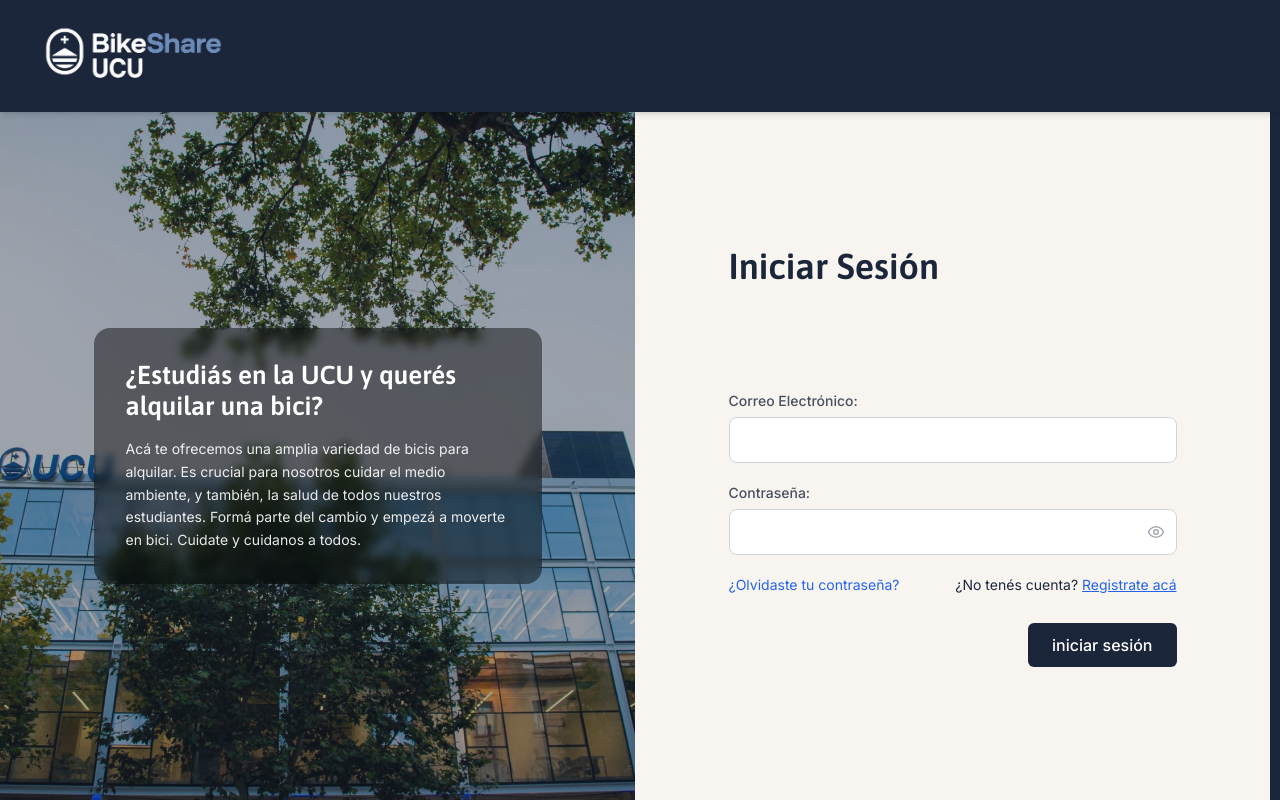
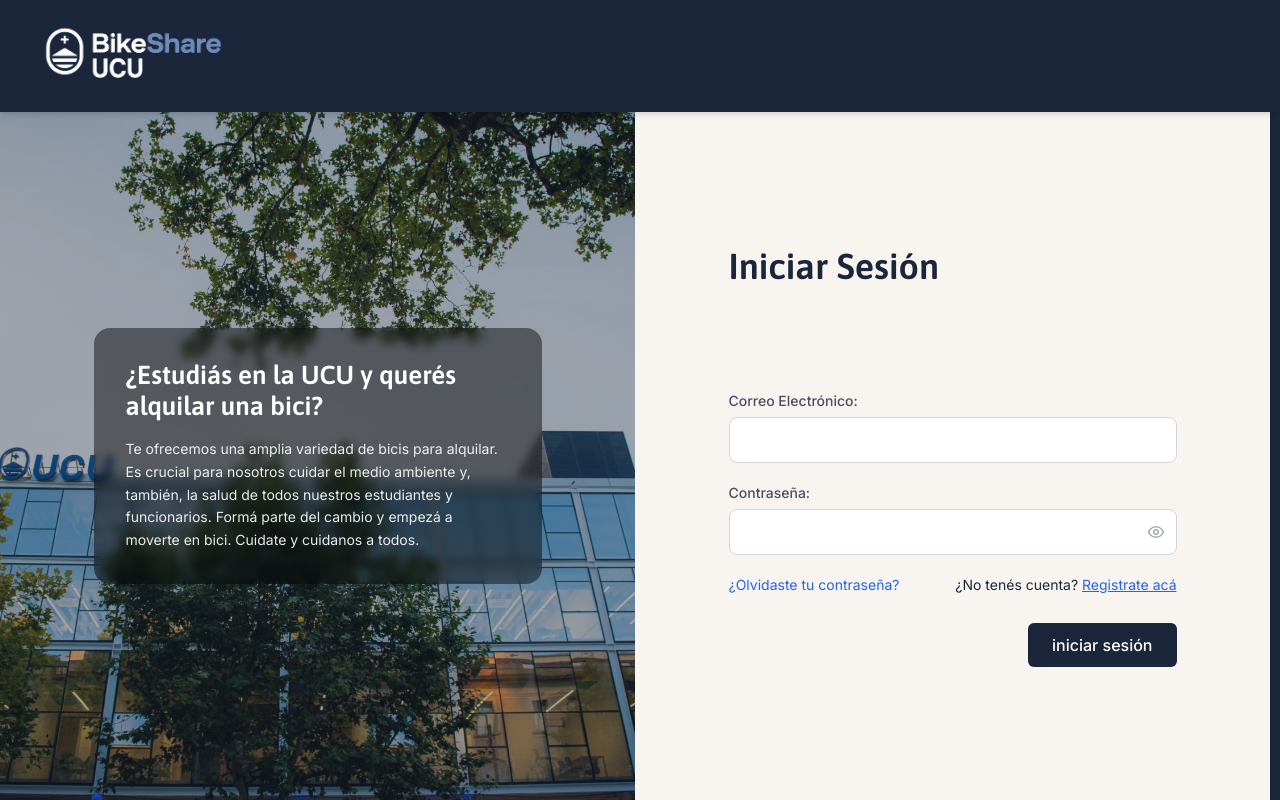
Before and after one commit to Nikowwo/BikesharingUCU, a React (Vite) app in the folder bikeshare-ucu/frontend/: page / in a window 1280 px wide. Built offline with nearby package versions, Linux system fonts and the light colour scheme; the HTML template or start-up script is replaced by a standard one.

Commit message:
Minor changes

```diff
--- a/bikeshare-ucu/frontend/src/components/LoginHero.jsx
+++ b/bikeshare-ucu/frontend/src/components/LoginHero.jsx
@@ -15,9 +15,9 @@ export default function LoginHero() {
             ¿Estudiás en la UCU y querés alquilar una bici?
           </h2>
           <p className="text-sm leading-relaxed text-white/90">
-            Acá te ofrecemos una amplia variedad de bicis para alquilar. Es crucial para nosotros
-            cuidar el medio ambiente, y también, la salud de todos nuestros estudiantes. Formá parte
-            del cambio y empezá a moverte en bici. Cuidate y cuidanos a todos.
+            Te ofrecemos una amplia variedad de bicis para alquilar. Es crucial para nosotros
+            cuidar el medio ambiente y, también, la salud de todos nuestros estudiantes y funcionarios.
+            Formá parte del cambio y empezá a moverte en bici. Cuidate y cuidanos a todos.
           </p>
         </div>
       </div>
--- a/bikeshare-ucu/frontend/src/pages/HomePage.jsx
+++ b/bikeshare-ucu/frontend/src/pages/HomePage.jsx
@@ -108,7 +108,7 @@ export default function HomePage() {
             <h2 className="font-asap font-semibold text-xl mb-3">BIKESHARE UCU TE OFRECE LO QUE BUSCÁS.</h2>
             <p className="text-white/85 leading-relaxed">
               Con una amplia variedad de bicis para alquilar, esperamos que puedas moverte de manera
-              más sustentable y así, cuidar nuestro planeta y también tu salud.
+              más sustentable y así cuidar nuestro planeta y también tu salud.
             </p>
           </div>
         </div>
```
